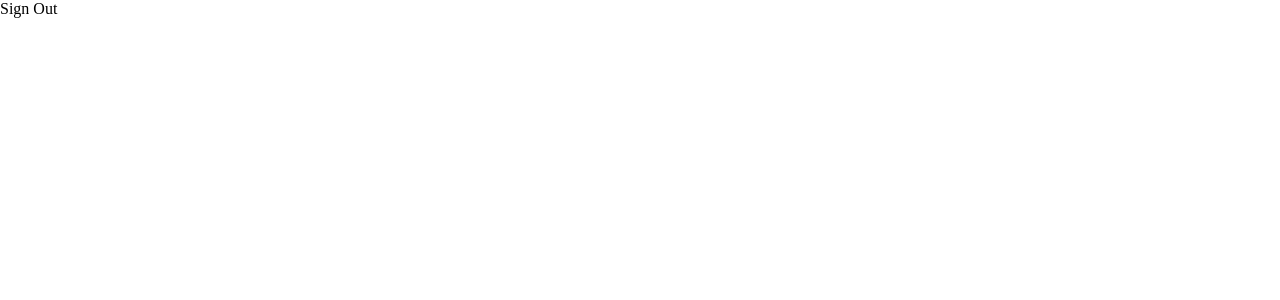
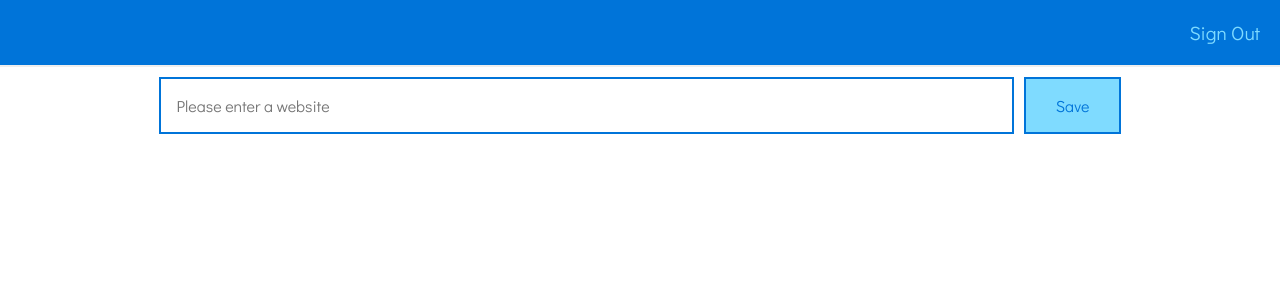
Before and after one commit to AndyBowskill/screenshot-gallery, a React (Create React App) app: page / in a window 1280 px wide. Shown: the top 300 px of the page. Built offline with nearby package versions, Linux system fonts and the light colour scheme.

Commit message:
Added a screenshot form component.

```diff
--- a/public/index.html
+++ b/public/index.html
@@ -24,6 +24,9 @@
       work correctly both with client-side routing and a non-root public URL.
       Learn how to configure a non-root public URL by running `npm run build`.
     -->
+    <link rel="preconnect" href="https://fonts.googleapis.com">
+    <link rel="preconnect" href="https://fonts.gstatic.com" crossorigin>
+    <link href="https://fonts.googleapis.com/css2?family=Didact+Gothic&display=swap" rel="stylesheet">
     <title>Screenshot Gallery</title>
   </head>
   <body>
--- a/src/components/Navigation.style.css
+++ /dev/null
@@ -1,3 +0,0 @@
-.navigation {
-    font-size: 1rem;
-}
--- /dev/null
+++ b/src/components/Navigation/Navigation.style.css
@@ -0,0 +1,9 @@
+.navigation {
+    display: flex;
+    justify-content: flex-end;
+    font-size: 1.2rem;
+    background-color: #0074D9;
+    color: rgb(127, 219, 255);
+    padding: 20px 20px;
+    border-bottom: 2px solid #eee;
+}
--- /dev/null
+++ b/src/components/ScreenshotForm/ScreenshotForm.component.jsx
@@ -0,0 +1,19 @@
+import React from 'react';
+import './ScreenshotForm.style.css';
+
+const ScreenshotForm = ({ onInputChange, onSaveButtonClick }) => {
+    return (
+        <section>
+            <div className='form flex'>
+                <input
+                    type='text'
+                    placeholder='Please enter a website'
+                    onChange={ onInputChange }
+                />
+                <button onClick={ onSaveButtonClick }>Save</button>
+            </div>
+        </section>
+    )
+}
+
+export default ScreenshotForm;
--- /dev/null
+++ b/src/components/ScreenshotForm/ScreenshotForm.style.css
@@ -0,0 +1,34 @@
+.form.flex {
+    display: flex;
+    justify-content: center;
+
+}
+
+.form input {
+    font-family: 'Didact Gothic', sans-serif;
+    font-size: 1rem;
+    padding: 16px 16px;
+    margin: 10px 5px 10px 10px;
+    min-width: 64%;
+    border-top: 2px solid #0074D9;
+    border-left: 2px solid #0074D9;
+    border-bottom: 2px solid #0074D9;
+    border-right: 2px solid #0074D9;
+
+}
+
+.form button {
+    font-family: 'Didact Gothic', sans-serif;
+    font-size: 1rem;
+    background-color: rgb(127, 219, 255);
+    color: #0074D9;
+    padding: 12px 30px;
+    margin: 10px 10px 10px 5px;
+    text-align: center;
+    text-decoration: none;
+    border-top: 2px solid #0074D9;
+    border-left: 2px solid #0074D9;
+    border-bottom: 2px solid #0074D9;
+    border-right: 2px solid #0074D9;
+    cursor: pointer;
+}
--- a/src/containers/App.js
+++ b/src/containers/App.js
@@ -1,11 +1,36 @@
-import Navigation from "../components/Navigation.component";
+import React from "react";
+import Navigation from "../components/Navigation/Navigation.component";
+import ScreenshotForm from "../components/ScreenshotForm/ScreenshotForm.component";
 
-function App() {
-  return (
-    <div>
-      <Navigation />
-    </div>
-  );
+class App extends React.Component {
+  constructor() {
+    super();
+    this.state = {
+      input: '',
+      screenshotURL: ''
+
+    };
+  }
+
+  onInputChange = (event) => {
+    this.setState({ input: event.target.value });
+  };
+
+  onSaveButtonClick = () => {
+    this.setState({ screenshotURL: this.state.input });
+  }
+
+  render() {
+    return (
+      <div>
+        <Navigation />
+        <ScreenshotForm
+          onInputChange={this.onInputChange}
+          onSaveButtonClick={this.onSaveButtonClick}
+        />
+      </div>
+    );
+  }
 }
 
 export default App;
--- a/src/index.css
+++ b/src/index.css
@@ -1,4 +1,5 @@
 body {
   margin: 0;
   font-size: 1rem;
+  font-family: 'Didact Gothic', sans-serif;
 }
```
Also changed, not shown: src/components/Navigation/Navigation.component.jsx (renamed from src/components/Navigation.component.jsx).
